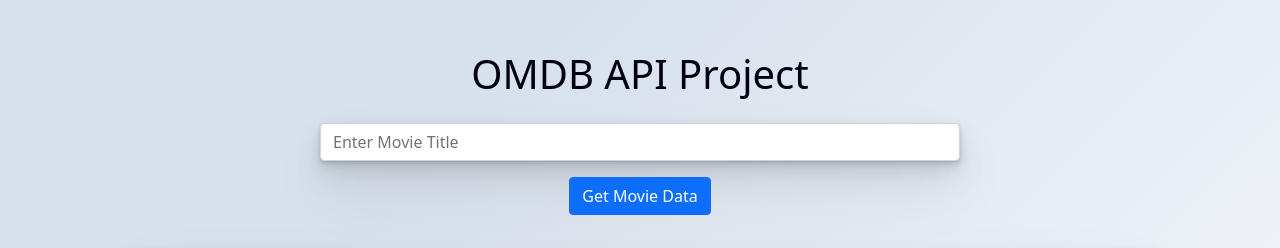
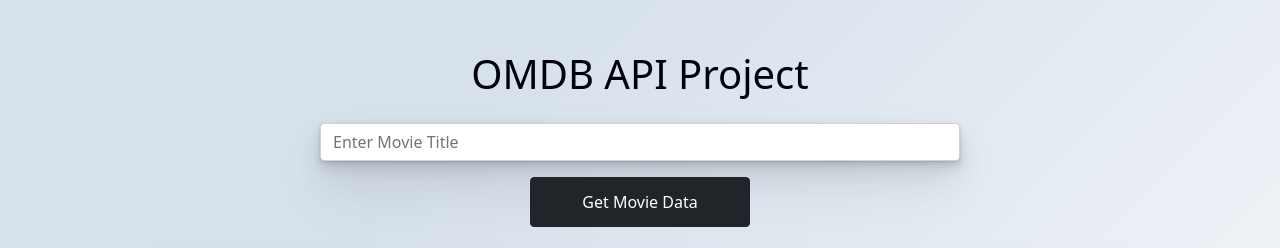
Before and after one commit to matthewgstillman/typescript-omdb-movie-project, a React (Create React App) app: page / in a window 1280 px wide. Shown: the top 248 px of the page. Built offline with nearby package versions, Linux system fonts and the light colour scheme.

Commit message:
Latest formatting changes

```diff
--- a/src/Styles/index.css
+++ b/src/Styles/index.css
@@ -14,6 +14,13 @@
   background-image: linear-gradient(315deg, #ffffff 0%, #d7e1ec 74%);
   padding: 15px 0 50px 0;
   min-height: 100vh;
+}
+
+.articleHeader {
+  text-align: center;
+  color: black;
+  padding: 5px 15px 5px 15px;
+  background-color: #ffffff;
 }
 
 .mainContainer {
@@ -41,13 +48,6 @@
 }
 .movieContainerData {
   padding: 25px;
-}
-
-.articleHeader {
-  text-align: center;
-  color: black;
-  padding: 5px 15px 5px 15px;
-  background-color: #ffffff;
 }
 
 .moviePoster {
@@ -102,4 +102,77 @@
   .plotParagraph {
     width: 100%;
   }
+}
+.submitButton {
+  width: 220px;
+  height: 50px;
+  border: none;
+  outline: none;
+  color: #fff;
+  background: #111;
+  cursor: pointer;
+  position: relative;
+  z-index: 0;
+  border-radius: 10px;
+}
+.submitButton:before {
+  content: "";
+  background: linear-gradient(45deg, #ff0000, #ff7300, #fffb00, #48ff00, #00ffd5, #002bff, #7a00ff, #ff00c8, #ff0000);
+  position: absolute;
+  top: -2px;
+  left: -2px;
+  background-size: 400%;
+  z-index: -1;
+  filter: blur(5px);
+  width: calc(100% + 4px);
+  height: calc(100% + 4px);
+  -webkit-animation: glowing 20s linear infinite;
+          animation: glowing 20s linear infinite;
+  opacity: 0;
+  transition: opacity 0.3s ease-in-out;
+  border-radius: 10px;
+}
+.submitButton:active {
+  color: #000;
+}
+.submitButton:active:after {
+  background: transparent;
+}
+.submitButton:hover:before {
+  opacity: 1;
+}
+.submitButton :after {
+  z-index: -1;
+  content: "";
+  position: absolute;
+  width: 100%;
+  height: 100%;
+  background: #111;
+  left: 0;
+  top: 0;
+  border-radius: 10px;
+}
+
+@-webkit-keyframes glowing {
+  0% {
+    background-position: 0 0;
+  }
+  50% {
+    background-position: 400% 0;
+  }
+  100% {
+    background-position: 0 0;
+  }
+}
+
+@keyframes glowing {
+  0% {
+    background-position: 0 0;
+  }
+  50% {
+    background-position: 400% 0;
+  }
+  100% {
+    background-position: 0 0;
+  }
 }/*# sourceMappingURL=index.css.map */
--- a/src/Styles/index.scss
+++ b/src/Styles/index.scss
@@ -19,6 +19,12 @@
   min-height: 100vh;
 }
 
+.articleHeader{
+  text-align: center;
+  color: black;
+  padding: 5px 15px 5px 15px;
+  background-color: #ffffff;
+}
 
 .mainContainer{
   background-color: #ffffff;
@@ -56,13 +62,6 @@
 
 .movieContainerData{
   padding: 25px;
-}
-
-.articleHeader{
-  text-align: center;
-  color: black;
-  padding: 5px 15px 5px 15px;
-  background-color: #ffffff;
 }
 
 .moviePoster{
@@ -126,3 +125,63 @@
     width: 100%;
   }
 }
+
+.submitButton{
+  width: 220px;
+  height: 50px;
+  border: none;
+  outline: none;
+  color: #fff;
+  background: #111;
+  cursor: pointer;
+  position: relative;
+  z-index: 0;
+  border-radius: 10px;
+
+  &:before{
+    content: '';
+    background: linear-gradient(45deg, #ff0000, #ff7300, #fffb00, #48ff00, #00ffd5, #002bff, #7a00ff, #ff00c8, #ff0000);
+    position: absolute;
+    top: -2px;
+    left:-2px;
+    background-size: 400%;
+    z-index: -1;
+    filter: blur(5px);
+    width: calc(100% + 4px);
+    height: calc(100% + 4px);
+    animation: glowing 20s linear infinite;
+    opacity: 0;
+    transition: opacity .3s ease-in-out;
+    border-radius: 10px;
+  }
+
+  &:active{
+    color: #000
+  }
+
+  &:active:after {
+    background: transparent;
+  }
+
+  &:hover:before {
+    opacity: 1;
+  }
+
+  :after {
+    z-index: -1;
+    content: '';
+    position: absolute;
+    width: 100%;
+    height: 100%;
+    background: #111;
+    left: 0;
+    top: 0;
+    border-radius: 10px;
+  }
+}
+
+@keyframes glowing {
+  0% { background-position: 0 0; }
+  50% { background-position: 400% 0; }
+  100% { background-position: 0 0; }
+}
--- a/src/components/APIComponent.tsx
+++ b/src/components/APIComponent.tsx
@@ -57,7 +57,7 @@
                 {...register("movieTitle")}
               />
             </Form.Group>
-            <Button onClick={() => getMovie} data-testid="submitButton" variant="primary" type="submit">
+            <Button onClick={() => getMovie} data-testid="submitButton" variant="dark" type="submit" className='submitButton'>
             Get Movie Data
             </Button>
           </Form>
--- a/src/components/ArticleComponent.tsx
+++ b/src/components/ArticleComponent.tsx
@@ -35,8 +35,8 @@
         </div>
         <Image className='moviePoster' src={Poster} alt="movie poster image" data-testid="moviePosterImage" fluid/>
         <div className="movieCard" data-testid="movieCard">
+           <p className="plotParagraph" data-testid="plotParagraph">{Plot}</p>
            <div className="movieContainerData">
-           <p className="plotParagraph" data-testid="plotParagraph">{Plot}</p>
               <h6 data-testid="genreHeader"><b>Genre:</b> {Genre}</h6>
               <h6 data-testid="directorHeader"><b>Director:</b> {Director}</h6>
               <h6 data-testid="writerHeader"><b>Writer(s):</b> {Writer}</h6>
```
Also changed, not shown: 1 other file (tests, documents, lock files or other folders).
